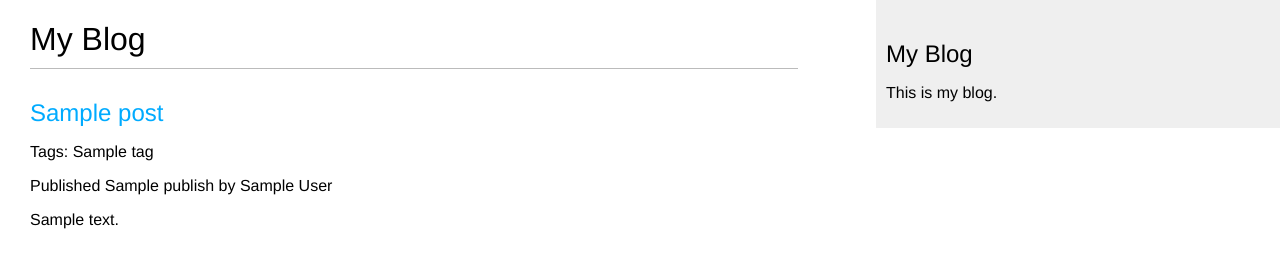
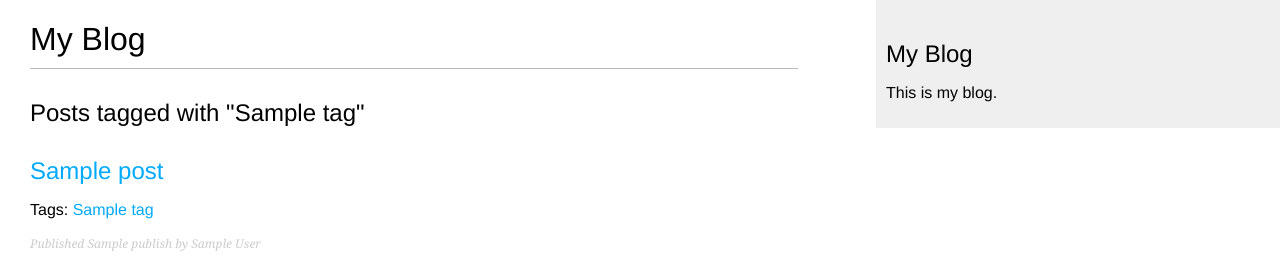
Before and after one commit to CyrilBaah/blog-application, a Django app: template blog/templates/blog/post/list.html in a window 1280 px wide. Shown: the top 269 px of the page. Run offline with Django 4.2, Linux system fonts and the light colour scheme; the template is opened without the code that fills it: most values are stand-ins (such as "Sample title", 1, 10 or a date in 2020).

Commit message:
linkable tags

```diff
--- a/blog/templates/blog/post/list.html
+++ b/blog/templates/blog/post/list.html
@@ -4,14 +4,27 @@
 
 {% block content %}
     <h1>My Blog</h1>
+    {% if tag %}
+        <h2>Posts tagged with "{{ tag.name }}"</h2>
+    {% endif %}
     {% for post in posts %}
     <h2>
         <a href="{{ post.get_absolute_url }}" >
             {{ post.title }}
         </a>
     </h2>
-    <p class="tags"> Tags: {{ post.tags.all|join:', ' }} </p>
-    <p class="data">
+    <p class="tags">
+        Tags:
+        {% for tag in post.tags.all %}
+        <a href="{% url "blog:post_list_by_tag" tag.slug %}">
+        {{ tag.name }}
+        </a>
+        {% if not forloop.last %}, {% endif %}
+        {% endfor %}
+    </p>
+
+    </p>
+    <p class="date">
         Published {{ post.publish }} by {{ post.author }}
     </p>
     {{ post.body|truncatewords:30|linebreaks }}
```
